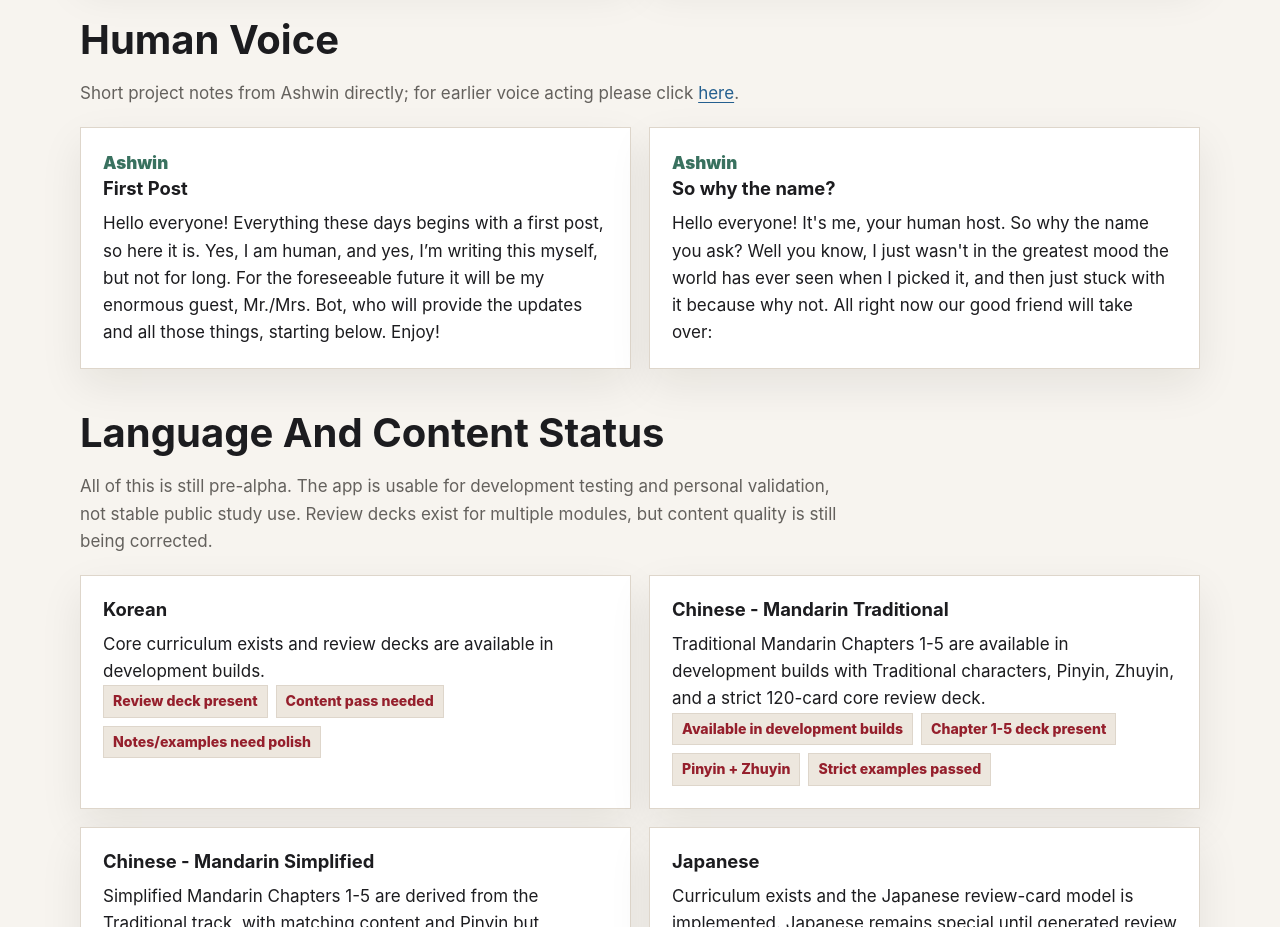
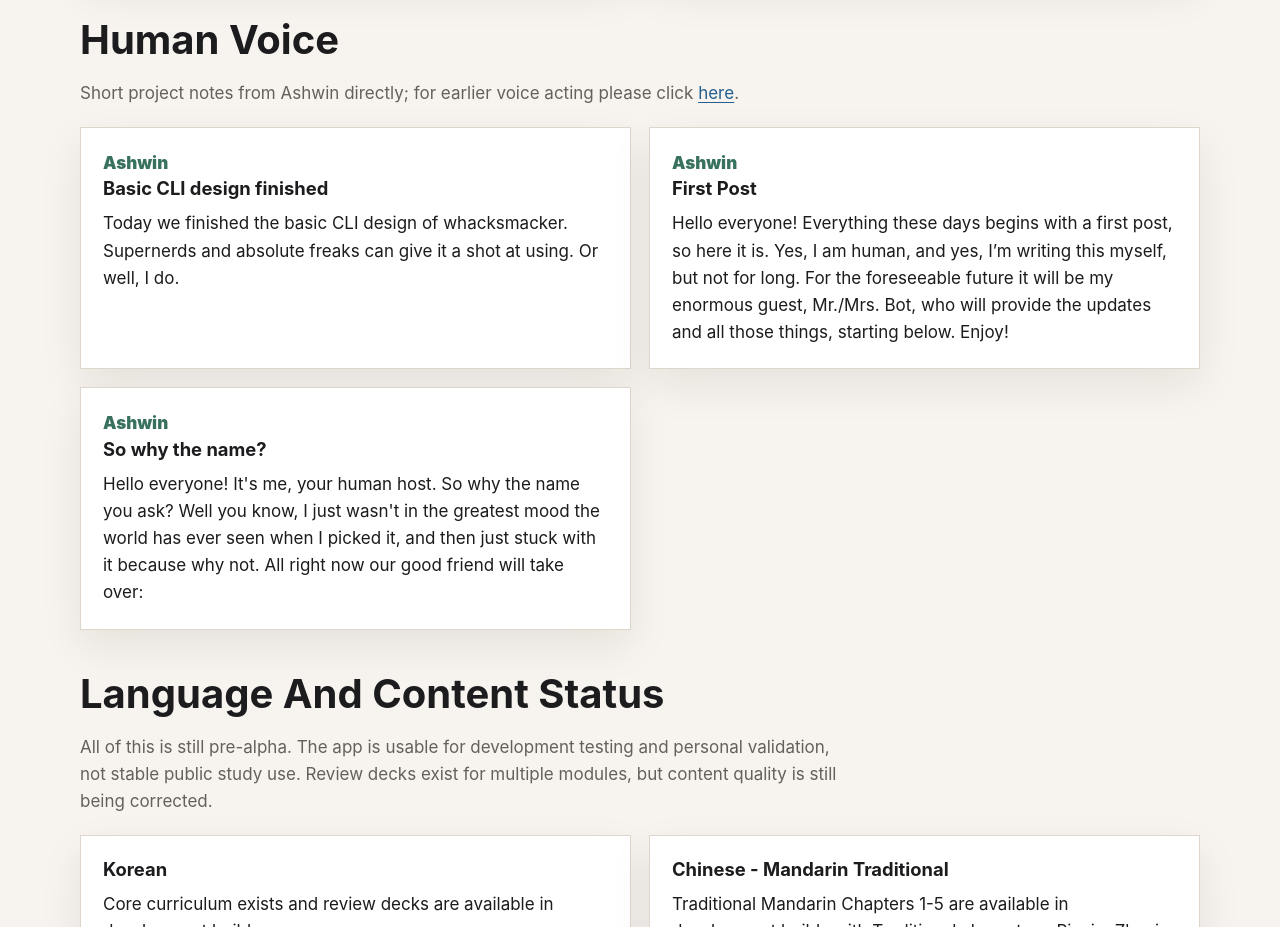
Before and after one commit to SleepyMario/whacksmacker-site, a plain HTML site: page index.html in a window 1280 px wide. Shown: the part 1320-2247 px from the top of the page. Drawn offline with Linux system fonts and the light colour scheme.

Commit message:
Add human voice CLI note

```diff
--- a/index.html
+++ b/index.html
@@ -81,6 +81,11 @@
         <h2 id="human-voice-heading">Human Voice</h2>
         <p class="section-note">Short project notes from Ashwin directly; for earlier voice acting please click <a href="human-voice/">here</a>.</p>
         <div class="cards">
+          <article>
+            <p class="post-meta">Ashwin</p>
+            <h3>Basic CLI design finished</h3>
+            <p>Today we finished the basic CLI design of whacksmacker. Supernerds and absolute freaks can give it a shot at using. Or well, I do.</p>
+          </article>
           <article>
             <p class="post-meta">Ashwin</p>
             <h3>First Post</h3>
```
Also changed, not shown: human-voice/index.html (+5 -0 lines).
